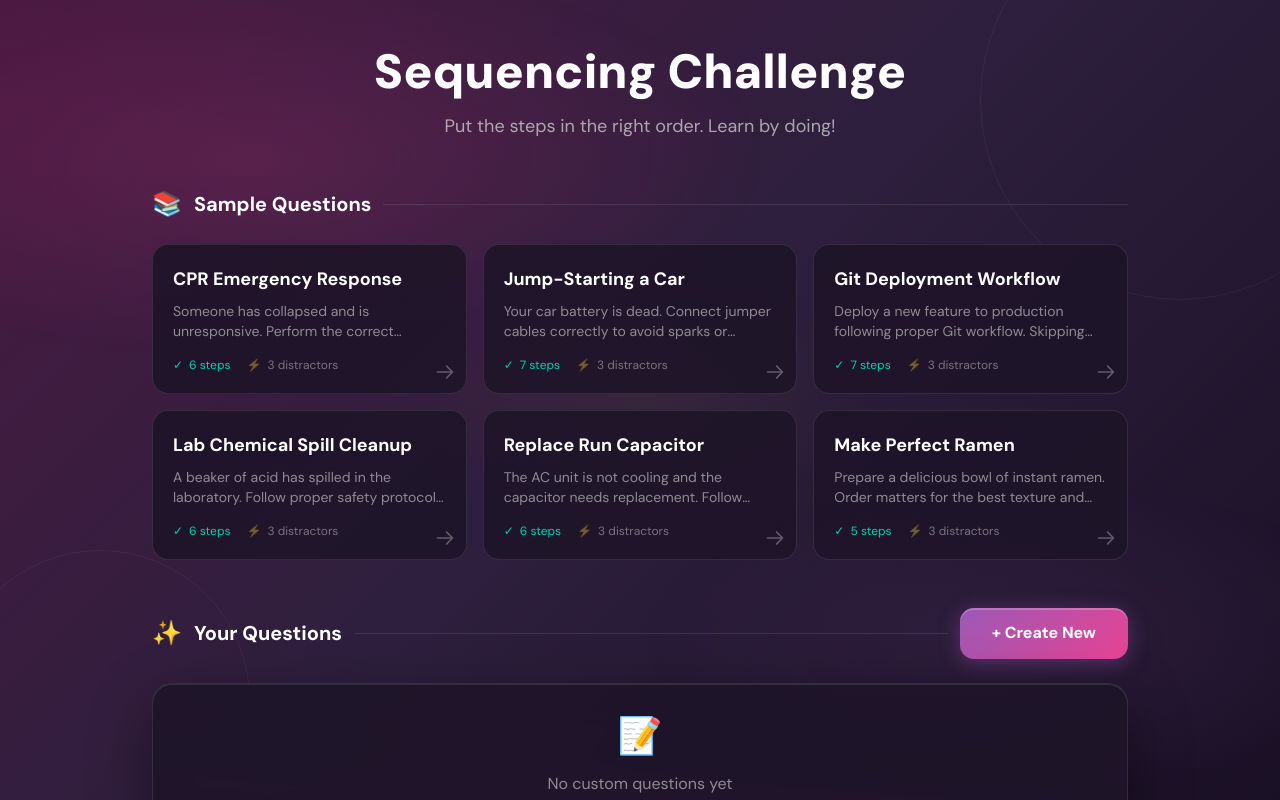
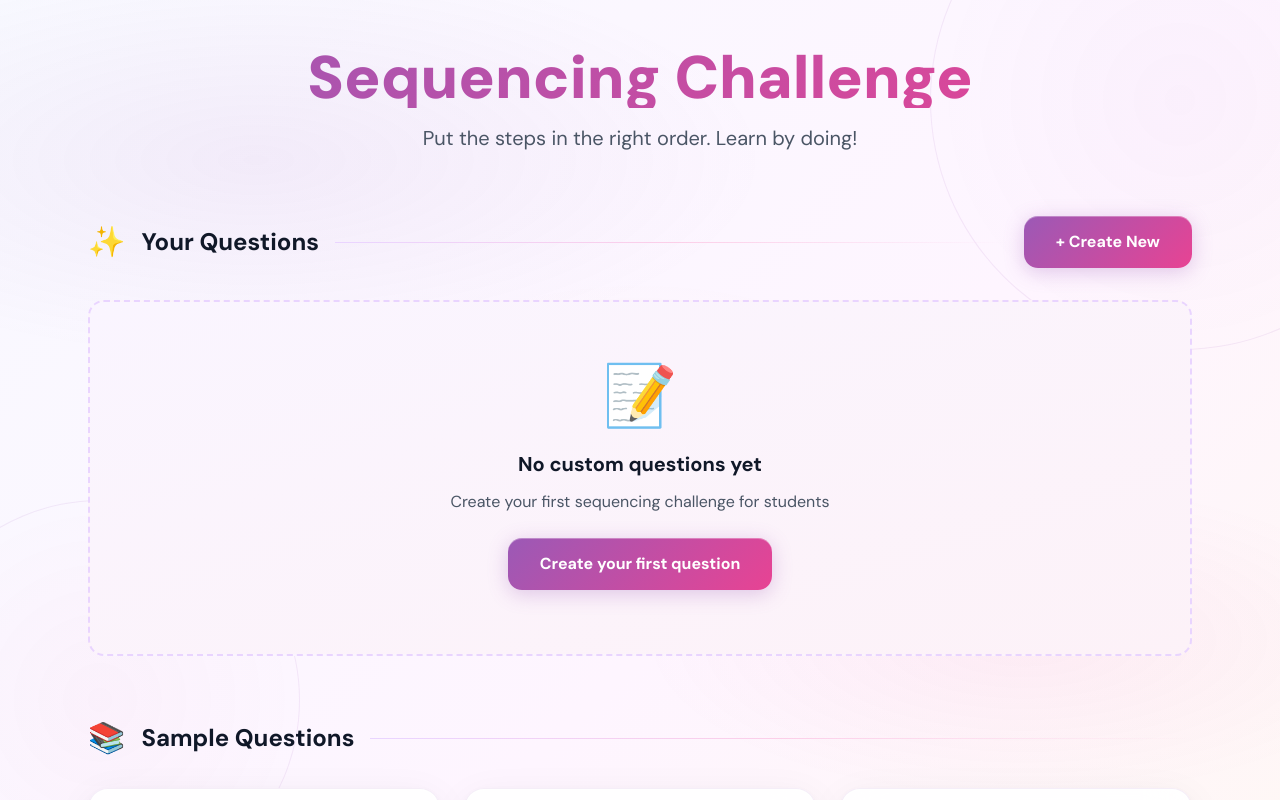
Before and after one commit to karanwg/trades-wg, a Next.js app: page / in a window 1280 px wide. Shown: the top 800 px of the page. Built offline with nearby package versions, Linux system fonts and the light colour scheme.

Commit message:
teacher UI

```diff
--- a/app/teacher/page.tsx
+++ b/app/teacher/page.tsx
@@ -75,7 +75,7 @@ export default function TeacherPage() {
                   <svg className="w-5 h-5" fill="none" viewBox="0 0 24 24" stroke="currentColor">
                     <path strokeLinecap="round" strokeLinejoin="round" strokeWidth={2} d="M6 18L18 6M6 6l12 12" />
                   </svg>
-                  <span>Back to Home</span>
+                  <span>Back</span>
                 </button>
               </div>
 
--- a/components/sequencing/QuestionSelector.tsx
+++ b/components/sequencing/QuestionSelector.tsx
@@ -26,30 +26,30 @@ function QuestionCard({
     <div className="group relative">
       <Link
         href={`/play/${question.id}`}
-        className="block bg-[var(--wg-card-dark)] border border-white/10 rounded-2xl p-5
-                   hover:border-[var(--wg-accent-purple)]/50 hover:bg-white/5
-                   transition-all duration-300 focus:outline-none focus:ring-2 focus:ring-[var(--wg-accent-purple)]"
+        className="block light-card p-6
+                   hover:shadow-xl hover:scale-[1.02]
+                   transition-all duration-300 focus:outline-none focus:ring-2 focus:ring-purple-400"
       >
         {/* Title */}
-        <h3 className="text-lg font-bold text-white mb-2 pr-8">{question.title}</h3>
+        <h3 className="text-lg font-bold text-gray-900 mb-2 pr-8 group-hover:text-purple-600 transition-colors">{question.title}</h3>
 
         {/* Description */}
-        <p className="text-white/50 text-sm mb-4 line-clamp-2">{question.description}</p>
+        <p className="text-gray-600 text-sm mb-4 line-clamp-2 leading-relaxed">{question.description}</p>
 
         {/* Stats */}
-        <div className="flex items-center gap-4 text-xs">
-          <div className="flex items-center gap-1.5 text-[var(--wg-success)]">
+        <div className="flex items-center gap-4 text-xs font-medium">
+          <div className="flex items-center gap-1.5 text-green-600">
             <span>✓</span>
             <span>{correctCount} steps</span>
           </div>
-          <div className="flex items-center gap-1.5 text-white/40">
+          <div className="flex items-center gap-1.5 text-gray-500">
             <span>⚡</span>
             <span>{distractorCount} distractors</span>
           </div>
         </div>
 
         {/* Hover indicator */}
-        <div className="absolute bottom-3 right-3 text-white/30 group-hover:text-[var(--wg-accent-purple)] transition-colors">
+        <div className="absolute bottom-5 right-5 text-gray-300 group-hover:text-purple-500 transition-colors">
           <svg className="w-5 h-5" fill="none" viewBox="0 0 24 24" stroke="currentColor">
             <path strokeLinecap="round" strokeLinejoin="round" strokeWidth={2} d="M14 5l7 7m0 0l-7 7m7-7H3" />
           </svg>
@@ -64,8 +64,8 @@ function QuestionCard({
             e.stopPropagation();
             onDelete();
           }}
-          className="absolute top-3 right-3 p-2 rounded-lg bg-[var(--wg-error)]/20 text-[var(--wg-error)]
-                     opacity-0 group-hover:opacity-100 hover:bg-[var(--wg-error)]/30 transition-all z-10"
+          className="absolute top-4 right-4 p-2 rounded-lg bg-red-100 text-red-600
+                     opacity-0 group-hover:opacity-100 hover:bg-red-200 transition-all z-10"
           title="Delete question"
         >
           <svg className="w-4 h-4" fill="none" viewBox="0 0 24 24" stroke="currentColor">
@@ -84,72 +84,55 @@ export function QuestionSelector({
   onDeleteQuestion,
 }: QuestionSelectorProps) {
   return (
-    <div className="min-h-screen wg-background relative">
+    <div className="min-h-screen light-bg relative">
       {/* Background Effects */}
-      <div className="wg-bg-pattern" />
-      <div className="wg-bg-shapes" />
+      <div className="light-bg-pattern" />
+      <div className="light-bg-shapes" />
 
-      <div className="relative z-10 max-w-5xl mx-auto px-6 py-12">
+      <div className="relative z-10 max-w-6xl mx-auto px-6 py-12">
         {/* Header */}
-        <div className="text-center mb-12">
-          <h1 className="text-5xl font-black text-white mb-4">
+        <div className="text-center mb-16">
+          <h1 className="text-6xl font-black gradient-text mb-4">
             Sequencing Challenge
           </h1>
-          <p className="text-white/60 text-lg max-w-2xl mx-auto">
+          <p className="text-gray-600 text-xl max-w-2xl mx-auto">
             Put the steps in the right order. Learn by doing!
           </p>
         </div>
 
-        {/* Sample Questions Section */}
-        <div className="mb-12">
-          <div className="flex items-center gap-3 mb-6">
-            <span className="text-2xl">📚</span>
-            <h2 className="text-xl font-bold text-white">Sample Questions</h2>
-            <div className="flex-1 h-px bg-white/10" />
-          </div>
-
-          <div className="grid grid-cols-1 md:grid-cols-2 lg:grid-cols-3 gap-4">
-            {sampleQuestions.map((question) => (
-              <QuestionCard
-                key={question.id}
-                question={question}
-              />
-            ))}
-          </div>
-        </div>
-
-        {/* Custom Questions Section */}
-        <div className="mb-12">
-          <div className="flex items-center gap-3 mb-6">
-            <span className="text-2xl">✨</span>
-            <h2 className="text-xl font-bold text-white">Your Questions</h2>
-            <div className="flex-1 h-px bg-white/10" />
+        {/* YOUR QUESTIONS SECTION - MOVED TO TOP */}
+        <div className="mb-16">
+          <div className="flex items-center gap-4 mb-8">
+            <span className="text-3xl">✨</span>
+            <h2 className="text-2xl font-bold text-gray-900">Your Questions</h2>
+            <div className="flex-1 h-px bg-gradient-to-r from-purple-200 via-pink-200 to-transparent" />
             <Link
               href="/teacher"
-              className="wg-button wg-button-submit text-sm px-4 py-2"
+              className="light-button-primary px-6 py-3"
             >
               + Create New
             </Link>
           </div>
 
           {!isLoaded ? (
-            <div className="wg-card-dark p-8 text-center">
-              <div className="animate-spin w-8 h-8 border-2 border-white/20 border-t-white/80 rounded-full mx-auto mb-4" />
-              <p className="text-white/50">Loading...</p>
+            <div className="light-card p-12 text-center">
+              <div className="animate-spin w-10 h-10 border-3 border-purple-200 border-t-purple-600 rounded-full mx-auto mb-4" />
+              <p className="text-gray-600">Loading...</p>
             </div>
           ) : customQuestions.length === 0 ? (
-            <div className="wg-card-dark p-8 text-center">
-              <div className="text-4xl mb-4">📝</div>
-              <p className="text-white/50 mb-4">No custom questions yet</p>
+            <div className="bg-gradient-to-br from-purple-50 to-pink-50 border-2 border-dashed border-purple-200 rounded-2xl p-16 text-center">
+              <div className="text-6xl mb-6">📝</div>
+              <h3 className="text-xl font-bold text-gray-900 mb-3">No custom questions yet</h3>
+              <p className="text-gray-600 mb-6">Create your first sequencing challenge for students</p>
               <Link
                 href="/teacher"
-                className="wg-button wg-button-secondary inline-block"
+                className="light-button-primary inline-block px-8 py-3"
               >
                 Create your first question
               </Link>
             </div>
           ) : (
-            <div className="grid grid-cols-1 md:grid-cols-2 lg:grid-cols-3 gap-4">
+            <div className="grid grid-cols-1 md:grid-cols-2 lg:grid-cols-3 gap-6">
               {customQuestions.map((question) => (
                 <QuestionCard
                   key={question.id}
@@ -162,13 +145,31 @@ export function QuestionSelector({
           )}
         </div>
 
+        {/* SAMPLE QUESTIONS SECTION - MOVED TO BOTTOM */}
+        <div className="mb-12">
+          <div className="flex items-center gap-4 mb-8">
+            <span className="text-3xl">📚</span>
+            <h2 className="text-2xl font-bold text-gray-900">Sample Questions</h2>
+            <div className="flex-1 h-px bg-gradient-to-r from-purple-200 via-pink-200 to-transparent" />
+          </div>
+
+          <div className="grid grid-cols-1 md:grid-cols-2 lg:grid-cols-3 gap-6">
+            {sampleQuestions.map((question) => (
+              <QuestionCard
+                key={question.id}
+                question={question}
+              />
+            ))}
+          </div>
+        </div>
+
         {/* Footer Links */}
-        <div className="text-center">
+        <div className="text-center mt-16 pt-8 border-t border-purple-100">
           <Link
             href="/simulator"
-            className="text-white/40 hover:text-white/60 text-sm transition-colors"
+            className="text-gray-500 hover:text-purple-600 font-medium transition-colors inline-flex items-center gap-2"
           >
-            → Go to AC Repair Simulator
+            <span>→ Go to AC Repair Simulator</span>
           </Link>
         </div>
       </div>
--- a/components/sequencing/teacher/ActionList.tsx
+++ b/components/sequencing/teacher/ActionList.tsx
@@ -49,17 +49,17 @@ export function ActionList({ actions, onChange }: ActionListProps) {
   return (
     <div>
       {/* Header */}
-      <div className="flex items-center justify-between mb-4">
+      <div className="flex items-center justify-between mb-6">
         <div>
-          <h3 className="text-lg font-bold text-white">Actions</h3>
-          <p className="text-sm text-white/50">
+          <h3 className="text-xl font-bold text-gray-900">Actions</h3>
+          <p className="text-sm text-gray-600 mt-1">
             {correctCount} correct steps, {distractorCount} distractors
           </p>
         </div>
         <button
           type="button"
           onClick={handleAddAction}
-          className="wg-button wg-button-secondary px-4 py-2 text-sm"
+          className="light-button-secondary px-6 py-3 text-base"
         >
           + Add Action
         </button>
@@ -67,19 +67,19 @@ export function ActionList({ actions, onChange }: ActionListProps) {
 
       {/* Actions list */}
       {actions.length === 0 ? (
-        <div className="wg-card-dark p-8 text-center">
-          <div className="text-4xl mb-4">📝</div>
-          <p className="text-white/50 mb-4">No actions added yet</p>
+        <div className="bg-gradient-to-br from-purple-50 to-pink-50 border-2 border-dashed border-purple-200 rounded-2xl p-12 text-center">
+          <div className="text-6xl mb-4">📝</div>
+          <p className="text-gray-600 mb-6 text-lg">No actions added yet</p>
           <button
             type="button"
             onClick={handleAddAction}
-            className="wg-button wg-button-secondary"
+            className="light-button-primary px-8 py-3"
           >
             Add your first action
           </button>
         </div>
       ) : (
-        <div className="space-y-3">
+        <div className="space-y-4">
           {actions.map((action, index) => (
             <ActionEditor
               key={action.id}
@@ -98,9 +98,9 @@ export function ActionList({ actions, onChange }: ActionListProps) {
 
       {/* Help text */}
       {actions.length > 0 && (
-        <div className="mt-4 p-4 rounded-lg bg-white/5 border border-white/10">
-          <p className="text-sm text-white/50">
-            💡 <strong className="text-white/70">Tip:</strong> Mark the correct actions and set their order.
+        <div className="mt-6 p-5 rounded-xl bg-purple-50 border border-purple-100">
+          <p className="text-sm text-gray-700 leading-relaxed">
+            💡 <strong className="text-purple-700">Tip:</strong> Mark the correct actions and set their order.
             Add some wrong actions (distractors) to make it challenging!
           </p>
         </div>
```
Also changed, not shown: components/sequencing/teacher/ActionEditor.tsx (+23 -25 lines).
